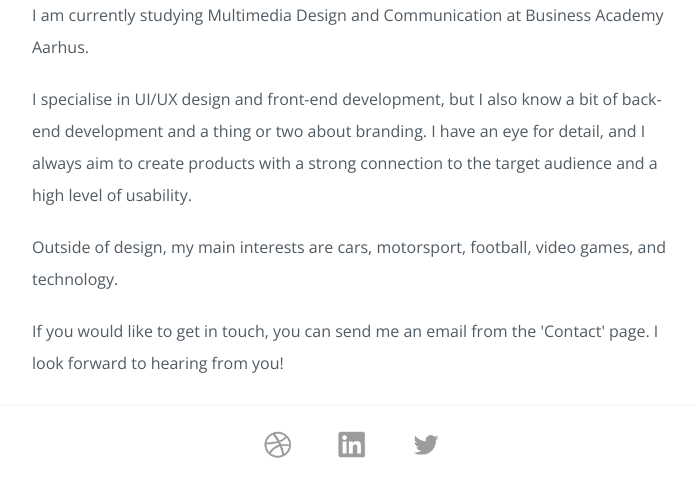
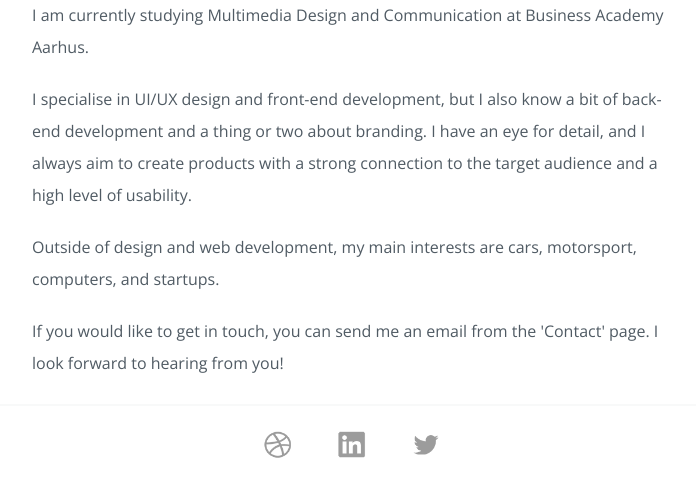
Before and after one commit to bgjerlow/portfolio-website, a PHP site: page /about.php in a window 1280 px wide. Shown: the part 318-804 px from the top of the page, without its empty margins (288-984 px from the left). Run offline with PHP 8.4, Linux system fonts and the light colour scheme; some libraries are stand-ins or nearby versions.

Commit message:
Small fix
Modified a paragraph on 'about.php' to fit with interests listed on my
CV

```diff
--- a/about.php
+++ b/about.php
@@ -36,7 +36,7 @@
 
 				<p class="aboutText">I specialise in UI/UX design and front-end development, but I also know a bit of back-end development and a thing or two about branding. I have an eye for detail, and I always aim to create products with a strong connection to the target audience and a high level of usability.</p>
 
-				<p class="aboutText">Outside of design, my main interests are cars, motorsport, football, video games, and technology.</p>
+				<p class="aboutText">Outside of design and web development, my main interests are cars, motorsport, computers, and startups.</p>
 
 				<p class="aboutText">If you would like to get in touch, you can send me an email from the 'Contact' page. I look forward to hearing from you!</p>
 
```
